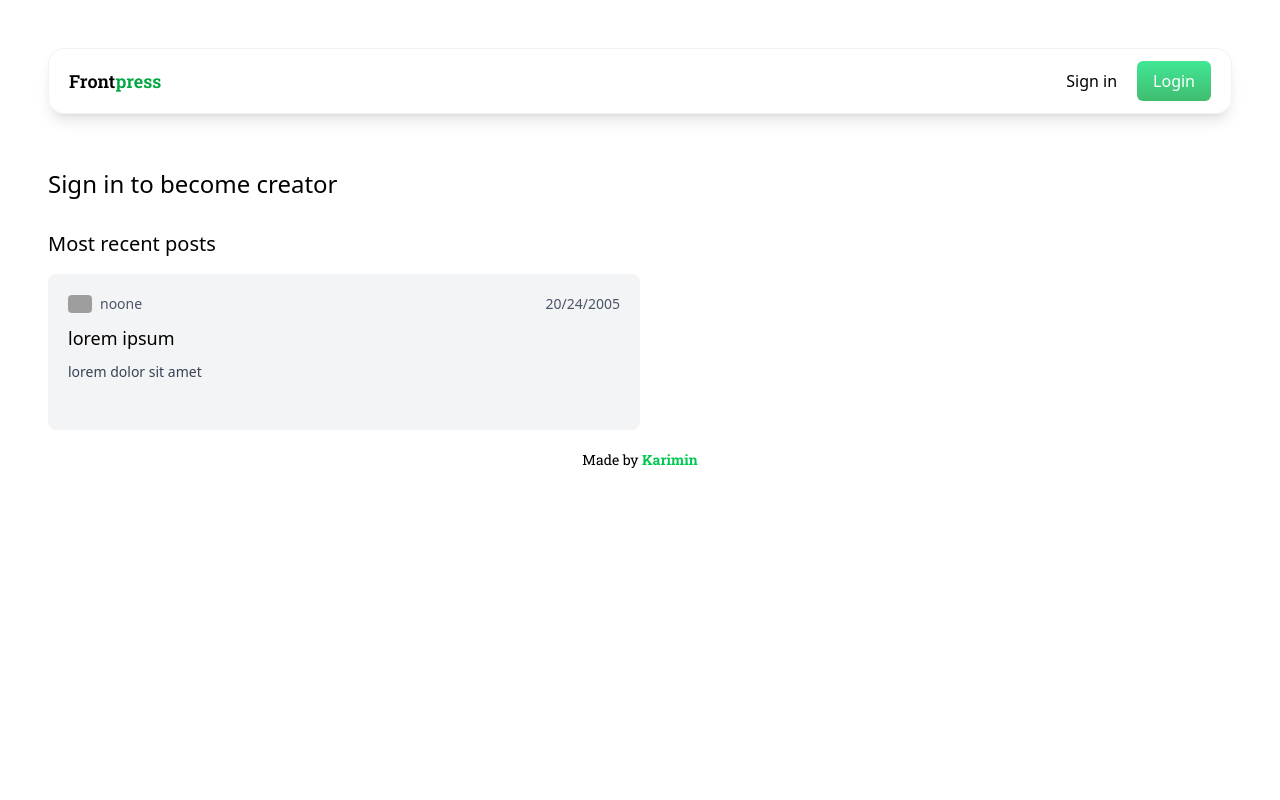
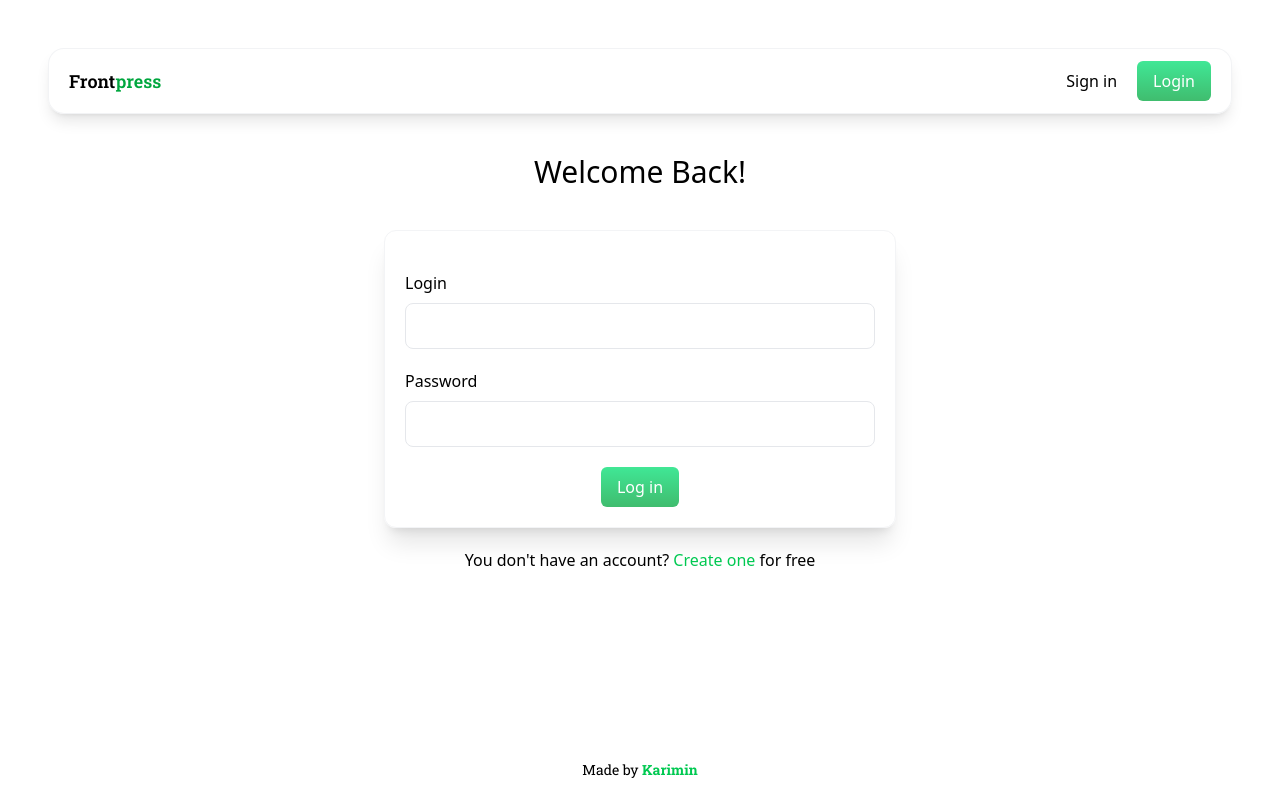
Before and after one commit to KariminK/frontpress, a React (Vite) app: page / in a window 1280 px wide. Built offline with nearby package versions, Linux system fonts and the light colour scheme; grey boxes are pictures that could not be loaded.

Commit message:
created login form layout

```diff
--- a/src/App.tsx
+++ b/src/App.tsx
@@ -1,10 +1,11 @@
-import { Post } from "./components";
+// import { Post } from "./components";
 import "./index.css";
-import { DefaultLayout } from "./layouts";
+// import { DefaultLayout } from "./layouts";
+import LoginLayout from "./layouts/LoginLayout";
 function App() {
   return (
     <>
-      <DefaultLayout>
+      {/* <DefaultLayout>
         <Post
           author_image_url="xyz"
           title="lorem ipsum"
@@ -12,7 +13,8 @@ function App() {
           author_name="noone"
           create_date="20/24/2005"
         />
-      </DefaultLayout>
+      </DefaultLayout> */}
+      <LoginLayout />
     </>
   );
 }
--- /dev/null
+++ b/src/components/Form/FormInput.tsx
@@ -0,0 +1,23 @@
+interface FormInputProps {
+  label: string;
+  name: string;
+  id: string;
+}
+
+const FormInput = ({ label, id, name }: FormInputProps) => {
+  return (
+    <div className="my-5">
+      <label className="capitalize" htmlFor={id}>
+        {label}
+      </label>
+      <br />
+      <input
+        type="text"
+        name={name}
+        id={id}
+        className="w-full p-2 mt-2 text-lg border border-gray-200 rounded-lg focus:outline-0 focus:shadow-lg"
+      />
+    </div>
+  );
+};
+export default FormInput;
--- a/src/components/Form/TextInput.tsx
+++ /dev/null
@@ -1,15 +0,0 @@
-interface TextInputProps {
-  label: string;
-  name: string;
-  id: string;
-}
-
-const TextInput = ({ label, id, name }: TextInputProps) => {
-  return (
-    <div>
-      <label htmlFor={id}>{label}</label>
-      <input type="text" name={name} id={id} />
-    </div>
-  );
-};
-export default TextInput;
--- a/src/components/Form/index.ts
+++ b/src/components/Form/index.ts
@@ -1,3 +1,3 @@
-import TextInput from "./TextInput";
+import FormInput from "./FormInput";
 
-export default TextInput;
+export default FormInput;
--- /dev/null
+++ b/src/layouts/LoginLayout.tsx
@@ -0,0 +1,23 @@
+import { Footer, LoginForm, Navbar } from "../modules";
+
+const LoginLayout = () => {
+  return (
+    <>
+      <Navbar />
+      <h1 className="my-10 text-3xl text-center">Welcome Back!</h1>
+      <div className="max-w-lg p-5 mx-auto border border-gray-100 shadow-xl rounded-xl">
+        <LoginForm />
+      </div>
+      <p className="mt-5 text-center">
+        You don't have an account?{" "}
+        <a href="" className="text-green-500">
+          Create one
+        </a>{" "}
+        for free
+      </p>
+      <Footer />
+    </>
+  );
+};
+
+export default LoginLayout;
--- a/src/modules/Footer.tsx
+++ b/src/modules/Footer.tsx
@@ -1,9 +1,9 @@
 const Footer = () => {
   return (
-    <footer className="m-5 font-roboto-slab text-center">
+    <footer className="absolute bottom-0 left-0 right-0 m-5 text-center font-roboto-slab">
       <p className="text-sm">
         Made by{" "}
-        <a href="karimink.github.io" className="text-green-500 font-bold">
+        <a href="karimink.github.io" className="font-bold text-green-500">
           Karimin
         </a>
       </p>
--- /dev/null
+++ b/src/modules/LoginForm.tsx
@@ -0,0 +1,18 @@
+import FormInput from "../components/Form";
+
+const LoginForm = () => {
+  return (
+    <form action="">
+      <FormInput label="Login" id="login_input" name="login" />
+      <FormInput label="password" id="login_input" name="login" />
+      <div className="flex justify-center">
+        <input
+          type="submit"
+          value="Log in"
+          className="px-4 py-2 text-white rounded-md cursor-pointer bg-linear-180 from-green-400/75 to-green-600/75"
+        />
+      </div>
+    </form>
+  );
+};
+export default LoginForm;
--- a/src/modules/index.ts
+++ b/src/modules/index.ts
@@ -1,5 +1,6 @@
 import Header from "./Header";
 import Navbar from "./Navbar";
 import Footer from "./Footer";
+import LoginForm from "./LoginForm";
 
-export { Header, Navbar, Footer };
+export { Header, Navbar, Footer, LoginForm };
```
